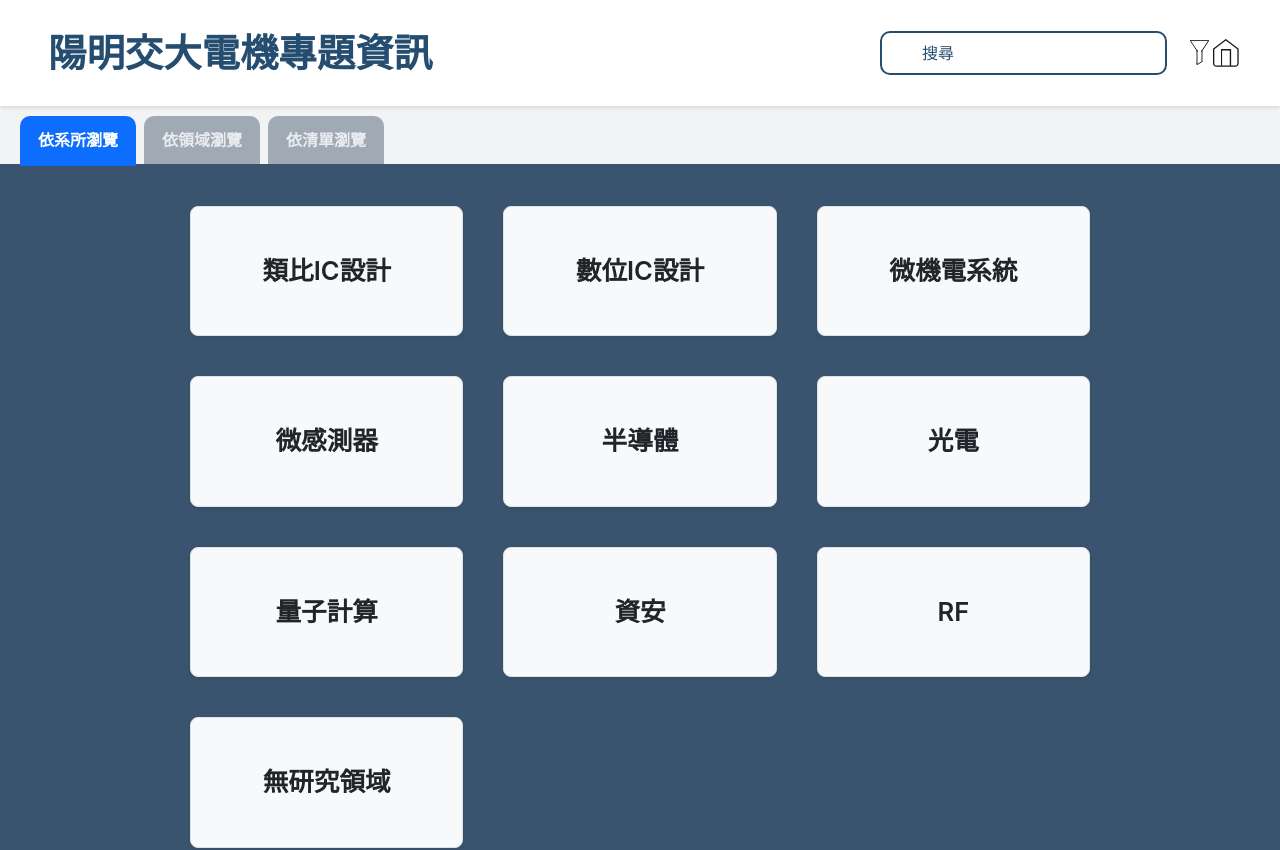
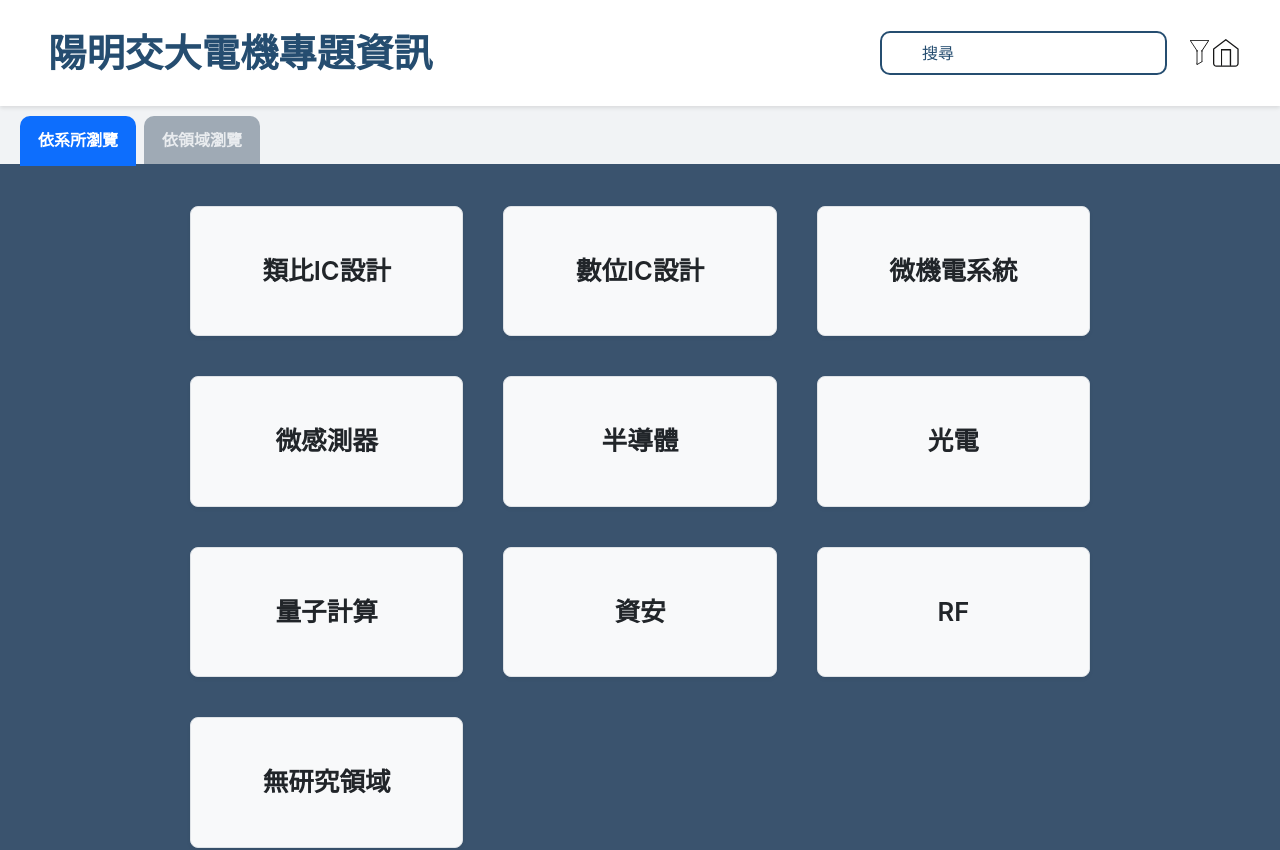
Before and after one commit to nycueesa/nycueelab, a React (Vite) app in the folder frontend/: page /nycueelab/topicpage in a window 1280 px wide. Shown: the top 850 px of the page. Built offline with nearby package versions, Linux system fonts and the light colour scheme.

Commit message:
[fix]: remove '依清單瀏覽' tab from TABS_CONFIG

```diff
--- a/frontend/src/page/topicpage/topicpage.jsx
+++ b/frontend/src/page/topicpage/topicpage.jsx
@@ -7,7 +7,7 @@ import ProfessorInfo from './infoPage/ProfessorInfo';
 // ** 步驟 1：只匯入一個 JSON 檔案 **
 import allData from './allData.json';
 
-const TABS_CONFIG = ['依系所瀏覽', '依領域瀏覽', '依清單瀏覽'];
+const TABS_CONFIG = ['依系所瀏覽', '依領域瀏覽'];
 // 步驟 2：從新的 JSON 結構中讀取按鈕列表
 const DEPARTMENT_TOPICS_CONFIG = allData.topics.departments;
 const FIELD_TOPICS_CONFIG = allData.topics.fields;
```
